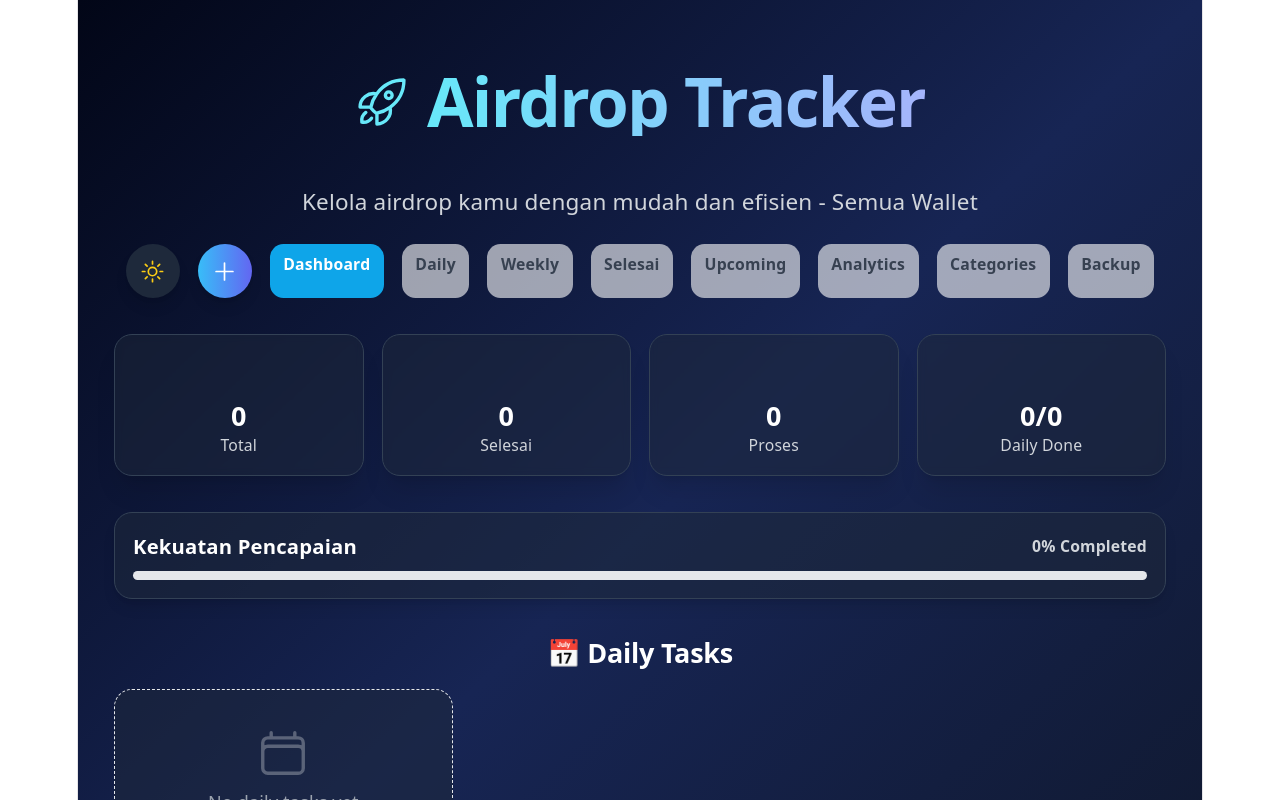
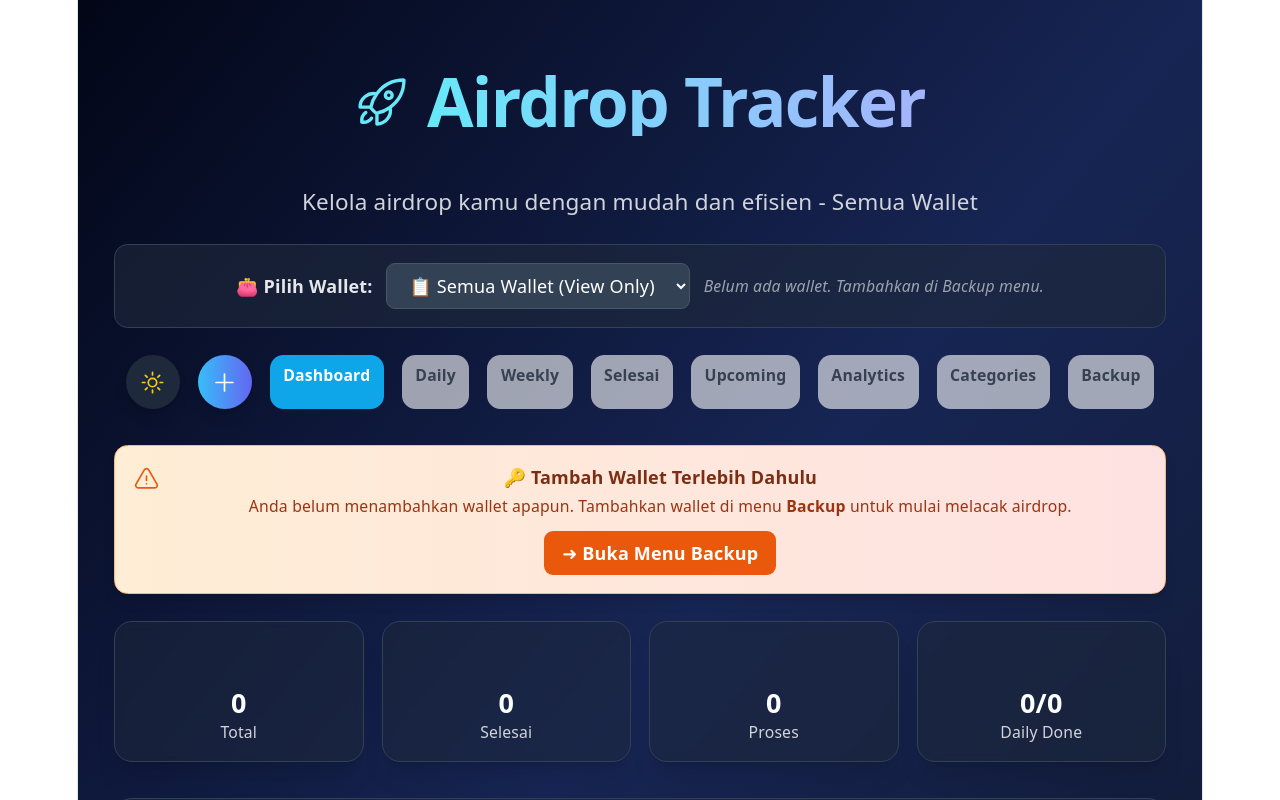
Before and after one commit to IcangRamdani/airdrop_tracker, a React (Vite) app in the folder airdrop-tracker/: page / in a window 1280 px wide. Shown: the top 800 px of the page. Built offline with nearby package versions, Linux system fonts and the light colour scheme.

Commit message:
Fix: Add wallet selector to header, auto-select first wallet, add warning banners for better UX

```diff
--- a/airdrop-tracker/src/App.jsx
+++ b/airdrop-tracker/src/App.jsx
@@ -218,8 +218,17 @@ function App({ page = "dashboard" }) {
       setWallets([]);
     }
     const selected = localStorage.getItem("airdrops_selected_wallet");
-    if (selected) setSelectedWallet(selected);
+    if (selected) {
+      setSelectedWallet(selected);
+    }
   }, []);
+
+  // Auto-select first wallet if available and no wallet is selected
+  useEffect(() => {
+    if (wallets.length > 0 && selectedWallet === "All") {
+      setSelectedWallet(wallets[0]);
+    }
+  }, [wallets, selectedWallet]);
 
   useEffect(() => {
     localStorage.setItem("airdrops_wallets", JSON.stringify(wallets));
@@ -536,6 +545,26 @@ function App({ page = "dashboard" }) {
           <p className={`text-lg md:text-xl ${darkMode ? 'text-gray-300' : 'text-gray-600'} mb-6`}>
             Kelola airdrop kamu dengan mudah dan efisien {selectedWallet !== "All" ? ` - Wallet: ${selectedWallet}` : " - Semua Wallet"}
           </p>
+
+          {/* 👛 Wallet Selector - Visible on main header */}
+          <div className={`mb-6 p-4 rounded-xl ${darkMode ? 'bg-slate-800/60 border border-slate-700' : 'bg-white/60 border border-gray-200'}`}>
+            <div className="flex flex-col md:flex-row gap-3 items-center justify-center flex-wrap">
+              <label className={`font-semibold ${darkMode ? 'text-gray-200' : 'text-gray-700'}`}>👛 Pilih Wallet:</label>
+              <select
+                value={selectedWallet}
+                onChange={(e) => setSelectedWallet(e.target.value)}
+                className={`px-4 py-2 rounded-lg border ${darkMode ? 'bg-slate-700 border-slate-600 text-white focus:ring-2 focus:ring-cyan-400' : 'bg-white border-gray-300 text-gray-700 focus:ring-2 focus:ring-sky-400'} focus:outline-none transition-all`}
+              >
+                <option value="All">📋 Semua Wallet (View Only)</option>
+                {wallets.map((w) => (
+                  <option key={w} value={w}>{w}</option>
+                ))}
+              </select>
+              {wallets.length === 0 && (
+                <p className={`text-sm italic ${darkMode ? 'text-gray-400' : 'text-gray-500'}`}>Belum ada wallet. Tambahkan di Backup menu.</p>
+              )}
+            </div>
+          </div>
           <div className="flex justify-center gap-4 flex-wrap">
             <motion.button
               whileHover={{ scale: 1.05 }}
@@ -587,6 +616,47 @@ function App({ page = "dashboard" }) {
             >Backup</NavLink>
           </div>
         </motion.header>
+
+        {/* ⚠️ Warning: No Wallet Selected or No Wallets */}
+        {wallets.length === 0 && (
+          <motion.div
+            initial={{ opacity: 0, y: -10 }}
+            animate={{ opacity: 1, y: 0 }}
+            transition={{ duration: 0.5 }}
+            className="mb-6 p-4 rounded-xl bg-gradient-to-r from-orange-100 to-red-100 border border-orange-300 shadow-lg"
+          >
+            <div className="flex items-start gap-3">
+              <ExclamationTriangleIcon className="w-6 h-6 text-orange-600 flex-shrink-0 mt-0.5" />
+              <div className="flex-1">
+                <h3 className="font-bold text-orange-900 mb-1">🔑 Tambah Wallet Terlebih Dahulu</h3>
+                <p className="text-sm text-orange-800 mb-3">Anda belum menambahkan wallet apapun. Tambahkan wallet di menu <strong>Backup</strong> untuk mulai melacak airdrop.</p>
+                <NavLink
+                  to="/settings"
+                  className="inline-block px-4 py-2 bg-orange-600 hover:bg-orange-700 text-white font-semibold rounded-lg transition-all"
+                >
+                  ➜ Buka Menu Backup
+                </NavLink>
+              </div>
+            </div>
+          </motion.div>
+        )}
+
+        {selectedWallet === "All" && wallets.length > 0 && (
+          <motion.div
+            initial={{ opacity: 0, y: -10 }}
+            animate={{ opacity: 1, y: 0 }}
+            transition={{ duration: 0.5 }}
+            className="mb-6 p-4 rounded-xl bg-gradient-to-r from-blue-100 to-indigo-100 border border-blue-300 shadow-lg"
+          >
+            <div className="flex items-start gap-3">
+              <ExclamationTriangleIcon className="w-6 h-6 text-blue-600 flex-shrink-0 mt-0.5" />
+              <div className="flex-1">
+                <h3 className="font-bold text-blue-900 mb-1">📋 Mode Tampilan Semua Wallet</h3>
+                <p className="text-sm text-blue-800">Anda sedang melihat <strong>semua wallet</strong>. Untuk menambah atau mengedit data, silakan pilih wallet spesifik di atas. Data yang ditampilkan adalah read-only.</p>
+              </div>
+            </div>
+          </motion.div>
+        )}
 
         {/* Stats Dashboard */}
         <motion.div
```
